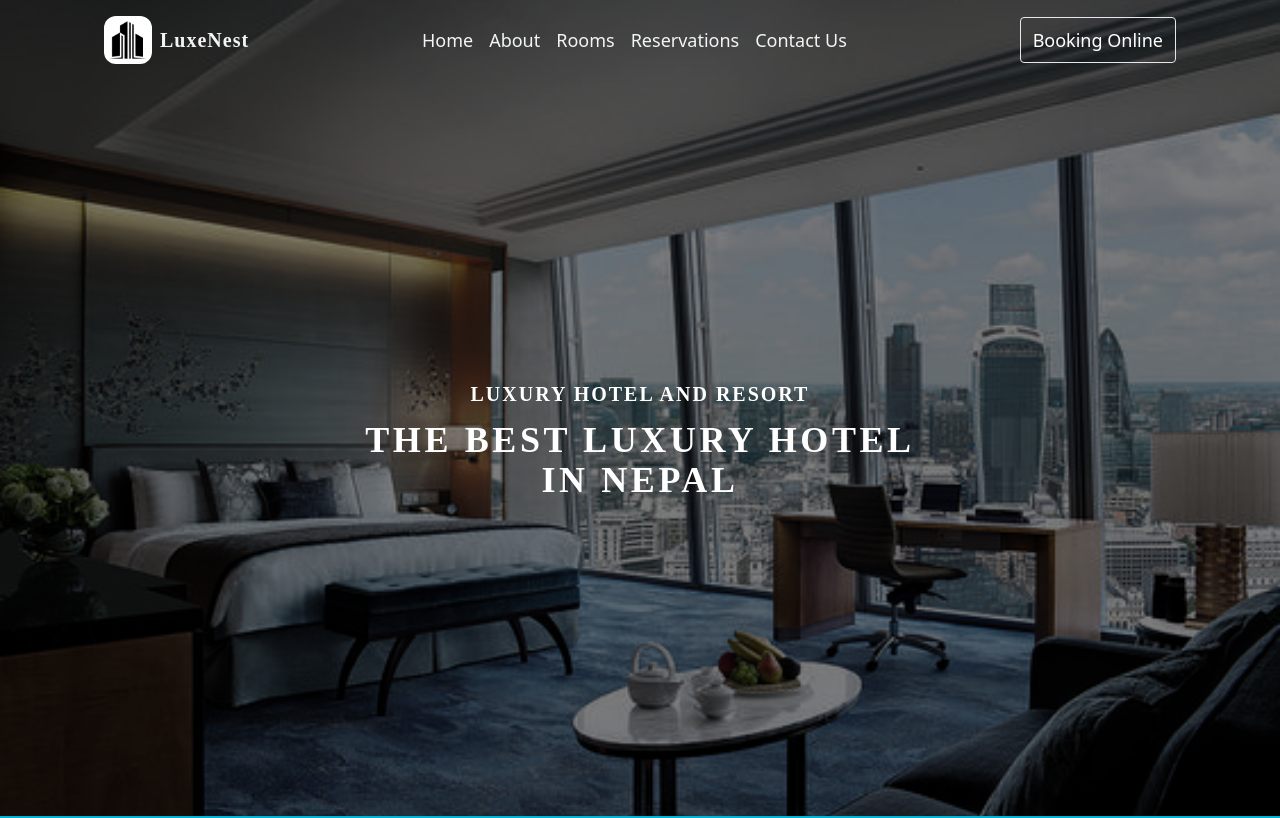
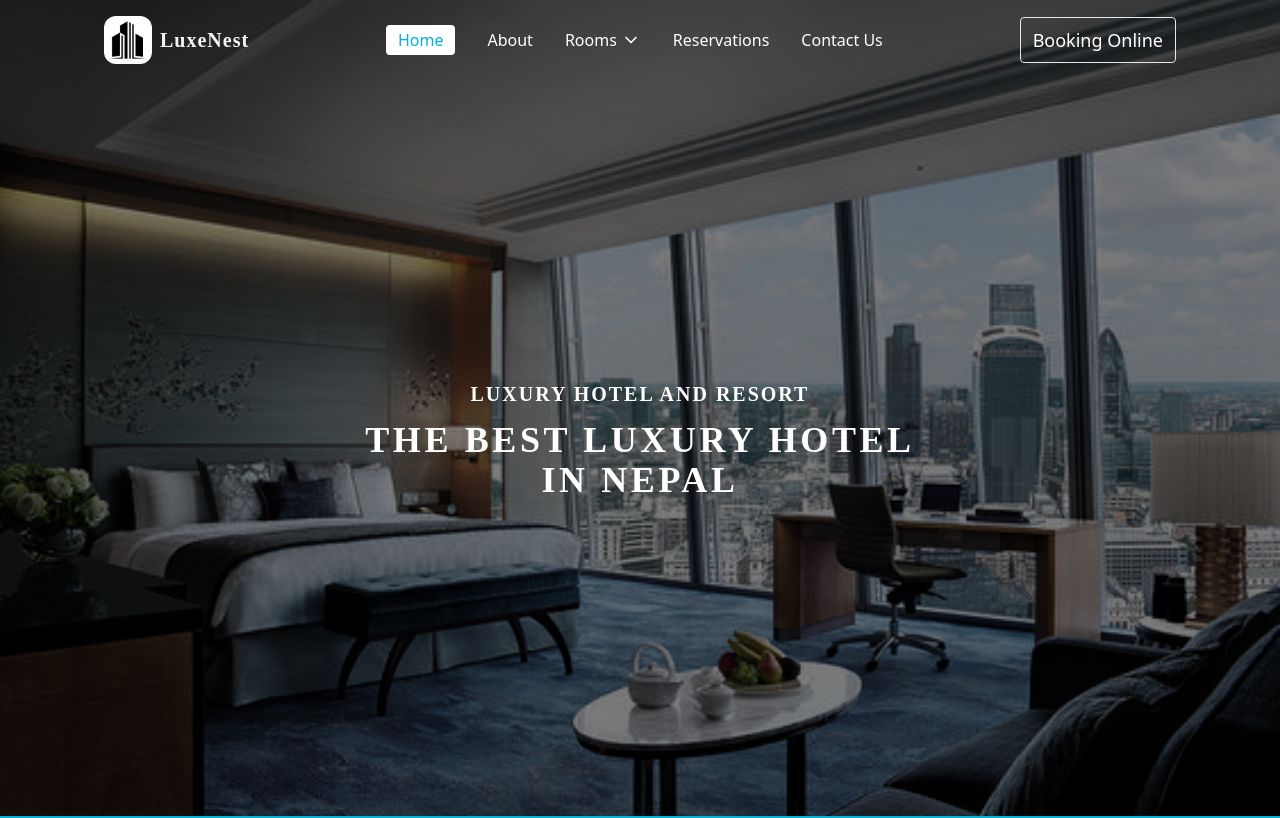
Before and after one commit to mandiptmg/luxenext, a React (Vite) app: page / in a window 1280 px wide. Shown: the top 818 px of the page. Built offline with nearby package versions, Linux system fonts and the light colour scheme.

Commit message:
"Updated various components, including Header, Footer, About, Contact, GalleryModel, and Services, with changes to layout, styling, and navigation."

```diff
--- a/src/components/Header and Footer/Footer.jsx
+++ b/src/components/Header and Footer/Footer.jsx
@@ -98,7 +98,7 @@ const Footer = () => {
         </div>
         </div>
 
-      <div className="pt-28 pb-7 px-20  bg-black/90 grid md:grid-cols-2  lg:grid-cols-3 xl:grid-cols-4 items-start gap-4">
+      <div className="pt-28 pb-7 px-10 lg:px-20  bg-black/90 grid md:grid-cols-2  lg:grid-cols-3 xl:grid-cols-4 items-start gap-4">
         <div className="relative">
           <div className="shadow-md -mt-48 relative z-40 p-4 bg-[#2a2c2c] rounded ">
             <div className="flex justify-center mt-7 items-center gap-2">
--- a/src/components/Header and Footer/Header.jsx
+++ b/src/components/Header and Footer/Header.jsx
@@ -2,21 +2,13 @@ import { NavLink } from "react-router-dom";
 import logo from "../../assets/logo.png";
 import { useEffect, useState } from "react";
 import { HamburgerButton } from "./Button/HamburgerButton";
-
-const navlink = [
-  {
-    id: 5,
-    name: "Home",
-    path: "/",
-  },
-  { id: 1, path: "/about", name: "About" },
-  { id: 3, path: "/rooms", name: "Rooms" },
-  { id: 4, path: "/services", name: "Reservations" },
-  { id: 2, path: "/contact", name: "Contact Us" },
-];
+import { UseGlobalContext } from "../context/Context";
+import { Paths } from "../../data/data";
+import { ChevronDown } from "lucide-react";
 
 const Header = () => {
   const [scroll, setScroll] = useState("");
+  const { active, setActive } = UseGlobalContext();
 
   useEffect(() => {
     const handleScroll = () => {
@@ -26,14 +18,28 @@ const Header = () => {
         setScroll("");
       }
     };
+    const handlerWidth = () => {
+      if (window.innerWidth > 1024) {
+        setActive(false);
+      }
+    };
+    handlerWidth();
     handleScroll();
+    window.addEventListener("resize", handlerWidth);
     window.addEventListener("scroll", handleScroll);
 
-    return () => window.removeEventListener("scroll", handleScroll);
+    return () => {
+      window.removeEventListener("resize", handlerWidth);
+      window.removeEventListener("scroll", handleScroll);
+    };
   }, []);
 
   return (
-    <div className={`${scroll} fixed top-0 w-full z-40  `}>
+    <div
+      className={`${scroll} fixed top-0 w-full z-40 ${
+        active ? "bg-black/90 shadow-xl" : ""
+      }  `}
+    >
       <div
         className={`h-20 w-[90vw] bg-transparent md:w-[85vw] flex items-center justify-between p-2  mx-auto`}
       >
@@ -51,18 +57,81 @@ const Header = () => {
             </span>
           </div>
         </NavLink>
-        <div className="items-center gap-4 hidden lg:inline-flex ">
-          {navlink.map((link) => (
+        {/* <div className="items-center gap-4 hidden lg:inline-flex ">
+          {Paths.map((link) => (
+            <div>
+
+            </div>
+            {
+              link.path ? (
             <NavLink
               key={link.id}
               to={link.path}
-              className="text-lg font-medium text-gray-100  hover:text-[#00b4d8] transition duration-300 ease-in
-            "
+              className={({ isActive }) => `
+              "text-lg font-medium ${
+                isActive ? "text-[#00b4d8]" : "text-gray-100  "
+              }  hover:text-[#00b4d8] transition duration-300 ease-in
+            `}
             >
               {link.name}
-            </NavLink>
+            </NavLink>)
+          :
+          <span className="cursor-pointer">{item.name}</span>}
           ))}
-        </div>
+        </div> */}
+        <nav className=" text-white p-4">
+          <ul className="flex gap-8 items-center">
+            {Paths.map((item) => (
+              <li key={item.id} className="relative group">
+                {item.path ? (
+                  <NavLink
+                    to={item.path}
+                    className={({ isActive }) =>
+                      `${
+                        isActive
+                          ? "text-[#00b4d8] bg-white px-3 py-1 rounded"
+                          : ""
+                      }`
+                    }
+                  >
+                    {item.name}
+                  </NavLink>
+                ) : (
+                  <span className="cursor-pointer flex items-center gap-1">{item.name}<ChevronDown className="w-5"/> </span>
+                )}
+
+                {/* Render sub-items if present */}
+                {item.subItems && (
+                <ul
+                className="absolute left-4 mt-2 rounded-md bg-white text-black shadow-lg opacity-0 invisible group-hover:opacity-100 group-hover:visible focus-within:opacity-100 focus-within:visible transition-all duration-300 min-w-[200px]"
+              >
+                {item.subItems.map((subItem, index) => (
+                  <li
+                    key={subItem.id}
+                    className={`p-2 hover:bg-gray-200 ${
+                      index === item.subItems.length - 1
+                        ? "rounded-b-md" // Apply rounded-b-md to the last item
+                        : "rounded-t-md" // Apply rounded-t-md to other items
+                    }`}
+                  >
+                    <NavLink
+                      to={subItem.path}
+                      className={({ isActive }) =>
+                        ` ${
+                          isActive ? "text-[#00b4d8] font-bold" : ""
+                        }`
+                      }
+                    >
+                      {subItem.name}
+                    </NavLink>
+                  </li>
+                ))}
+              </ul>
+                )}
+              </li>
+            ))}
+          </ul>
+        </nav>
         <div className="">
           <NavLink to={"/booking-room"} className={"hidden lg:block"}>
             <button className="border px-3 py-2 text-white rounded capitalize duration-700 ease-in-out hover:text-black hover:bg-white text-lg font-medium">
@@ -74,6 +143,33 @@ const Header = () => {
           </button>
         </div>
       </div>
+      <div
+        className={`overflow-hidden bg-gray-200 shadow-md text-gray-800 duration-700 transition-all ease-in-out ${
+          active ? "h-full  p-6" : "max-h-0"
+        }`}
+      >
+        <div className="">
+          <div className=" w-full grid  ">
+            {Paths.map((link) => (
+              <NavLink
+                className="p-2 w-full  text-lg font-medium hover:bg-gray-400 hover:text-white transition duration-300 ease-in-out"
+                key={link.id}
+                to={link.path}
+                onClick={() => setActive(false)}
+              >
+                {link.name}
+              </NavLink>
+            ))}
+          </div>
+          <div className="mt-7">
+            <NavLink to={"/booking-room"} className={""}>
+              <button className="border w-full  px-3 py-2 bg-white rounded capitalize duration-700 ease-in-out text-black hover:bg-white text-lg font-medium">
+                booking online
+              </button>
+            </NavLink>
+          </div>
+        </div>
+      </div>
     </div>
   );
 };
--- a/src/components/Home/About/About.jsx
+++ b/src/components/Home/About/About.jsx
@@ -16,7 +16,7 @@ const About = () => {
         }}
       >
         <div className="text-center text-white   font-[Starbon]  ">
-          <h1 className="text-center text-6xl uppercase mb-6 tracking-widest font-bold">
+          <h1 className="text-center text-5xl lg:text-6xl  uppercase mb-6 tracking-widest font-bold">
             About Us
           </h1>
           <span className="text-lg uppercase ">
--- a/src/components/Home/Contact/Contact.jsx
+++ b/src/components/Home/Contact/Contact.jsx
@@ -9,7 +9,7 @@ const Contact = () => {
         style={{ backgroundImage: `url(${contact})` }}
       >
         <div className="text-center text-white   font-[Starbon]  ">
-          <h1 className="text-center text-6xl uppercase mb-6 tracking-widest font-bold">
+          <h1 className="text-center text-5xl lg:text-6xl uppercase mb-6 tracking-widest font-bold">
             Contact Us
           </h1>
           <span className="text-lg uppercase ">
--- a/src/components/Model/GalleryModel.jsx
+++ b/src/components/Model/GalleryModel.jsx
@@ -5,11 +5,13 @@ import "swiper/css";
 
 import { X } from "lucide-react";
 
+// eslint-disable-next-line react/prop-types
 const GalleryModel = ({ setOpenImg, images = [] }) => {
-  console.log(images)
+  if (!images || images.length === 0) {
+    return <p className="text-center text-gray-500">No images to display.</p>;
+  }
   return (
-    <div className="fixed top-0 z-[100] left-0 h-screen w-full bg-black/95 flex items-center justify-center">
-      <div className="relative w-full h-full">
+    <div className="fixed  top-0 z-[100] left-0 h-screen w-full bg-white ">
       <button
         className="absolute hover:scale-125 duration-700 transition-all ease-in-out top-5 right-5 z-[101] p-2 bg-red-600 text-white rounded-full"
         onClick={() => setOpenImg(false)}
@@ -18,18 +20,28 @@ const GalleryModel = ({ setOpenImg, images = [] }) => {
         <X className="text-2xl" />
       </button>
 
-        <Swiper modules={[Navigation]} navigation className="w-full h-full">
+      <Swiper
+        modules={[Navigation]}
+        navigation={{
+          nextEl: ".swiper-button-next",
+          prevEl: ".swiper-button-prev",
+        }}
+        loop={true} // Infinite scrolling
+        className="w-full max-w-screen-xl mx-auto" // Centralize Swiper
+      >
         {images.map((image) => (
-            <SwiperSlide key={image.id} className="grid place-items-center">
+          <SwiperSlide key={image.id} className="">
             <img
               src={image.url}
               alt={`Gallery image ${image.name}`}
-                className=" object-cover w-1/2 h-screen "
+              className="h-screen object-cover w-full lg:w-1/2 mx-auto"
             />
           </SwiperSlide>
         ))}
+        {/* Custom Navigation Arrows */}
+        <div className="swiper-button-prev invisible lg:visible   p-10 rounded-full hover:scale-105 duration-500 transition-all ease-in-out text-[#00b4d8] bg-gray-200  "></div>
+        <div className="swiper-button-next invisible lg:visible   p-10 rounded-full hover:scale-105 duration-500 transition-all ease-in-out text-[#00b4d8] bg-gray-200  "></div>
       </Swiper>
-      </div>
     </div>
   );
 };
--- a/src/components/Pages/Services/Services.jsx
+++ b/src/components/Pages/Services/Services.jsx
@@ -9,7 +9,7 @@ const Services = () => {
         style={{ backgroundImage: `url(${contact})` }}
       >
         <div className="text-center text-white   font-[Starbon]  ">
-          <h1 className="text-center text-6xl uppercase mb-6 tracking-widest font-bold">
+          <h1 className="text-center text-5xl lg:text-6xl uppercase mb-6 tracking-widest font-bold">
             Our Service
           </h1>
           <span className="text-lg uppercase ">
--- /dev/null
+++ b/src/data/data.jsx
@@ -0,0 +1,15 @@
+export const Paths = [
+    { id: 1, name: "Home", path: "/" },
+    { id: 2, name: "About", path: "/about" },
+    {
+      id: 3,
+      name: "Rooms",
+      subItems: [
+        { id: 1, name: "Room", path: "/rooms/room" },
+        { id: 2, name: "Find Room", path: "/rooms/find-room" },
+        { id: 3, name: "Room Details", path: "/rooms/room-details" },
+      ],
+    },
+    { id: 4, name: "Reservations", path: "/reservations" },
+    { id: 5, name: "Contact Us", path: "/contact" },
+  ];
--- a/src/index.css
+++ b/src/index.css
@@ -13,20 +13,10 @@
     clip-path: polygon(0 0, 100% 0%, 100% 84%, 0% 100%);
 }
 
+
 .swiper {
     width: 100%;
     height: 100%;
-  }
-
-  .swiper-slide {
-    text-align: center;
-    font-size: 18px;
-    background: #fff;
-
-    /* Center slide text vertically */
-    display: flex;
-    justify-content: center;
-    align-items: center;
   }
 
   .testimonial{
```
Lines whose indentation alone changed are shown as unchanged.
